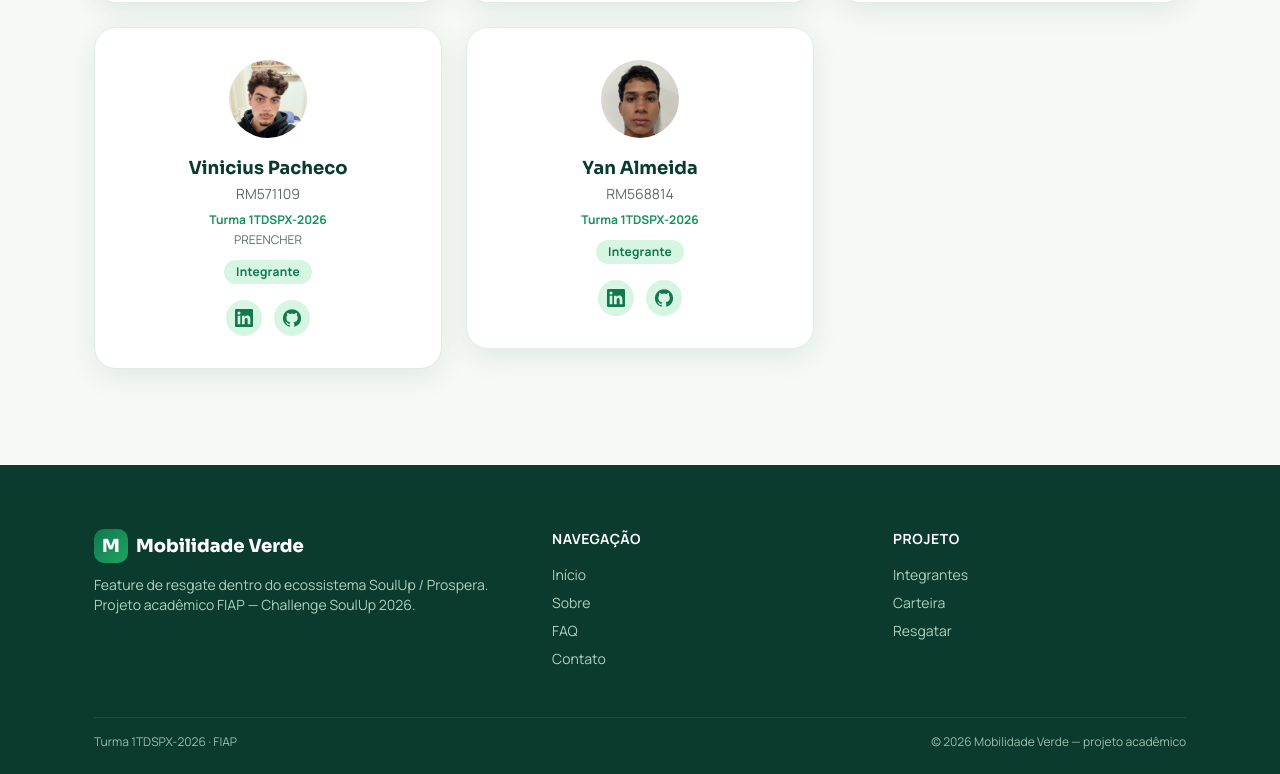
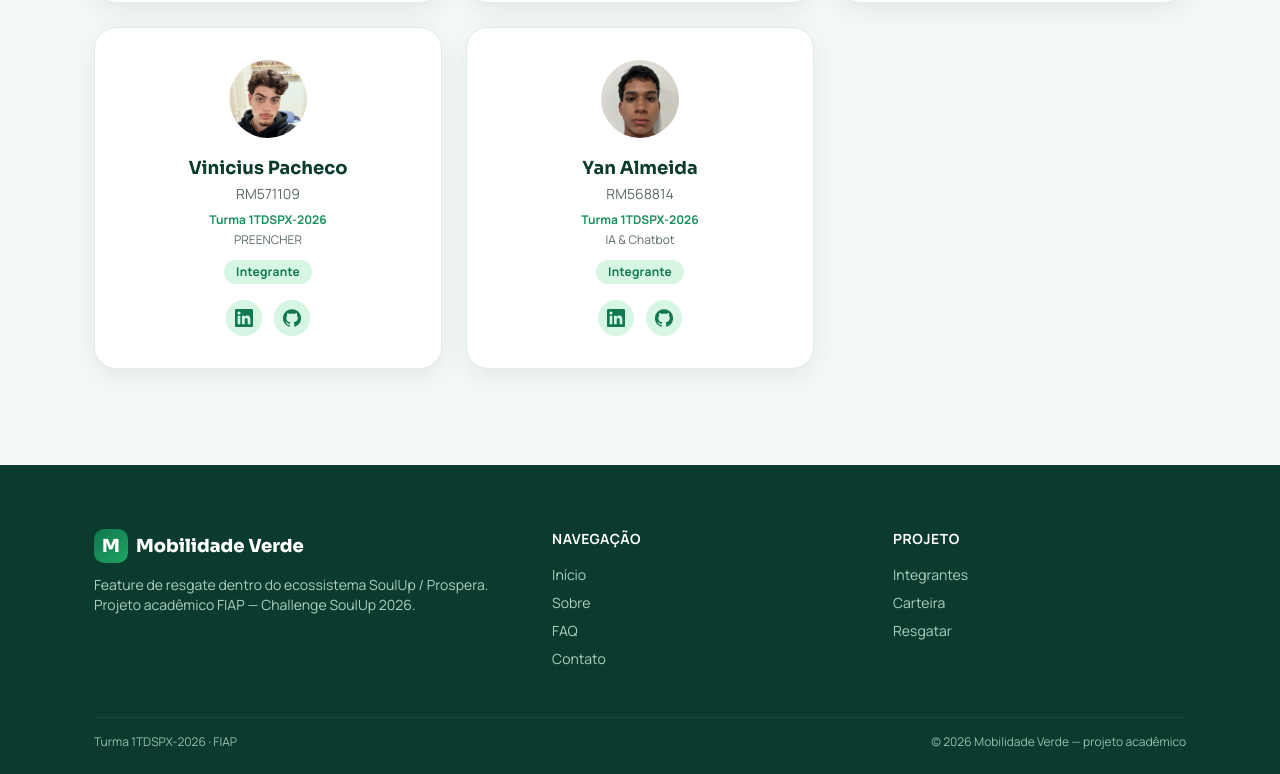
Before and after one commit to EstevesArtur/mobilidade-verde-front, a React (Vite) app: page /integrantes in a window 1280 px wide. Shown: the part 755-1529 px from the top of the page. Built offline with nearby package versions, Linux system fonts and the light colour scheme.

Commit message:
docs: confere dados e adiciona funcao de Yan Almeida

```diff
--- a/src/data/integrantes.ts
+++ b/src/data/integrantes.ts
@@ -51,5 +51,6 @@ export const INTEGRANTES: Integrante[] = [
     foto: "/img/integrantes/yan.jpg",
     linkedin: "https://br.linkedin.com/in/yan-de-almeida-cardoso-2210372ba",
     github: "https://github.com/YanAlmeidaC",
+    funcao: "IA & Chatbot",
   },
 ];
```
